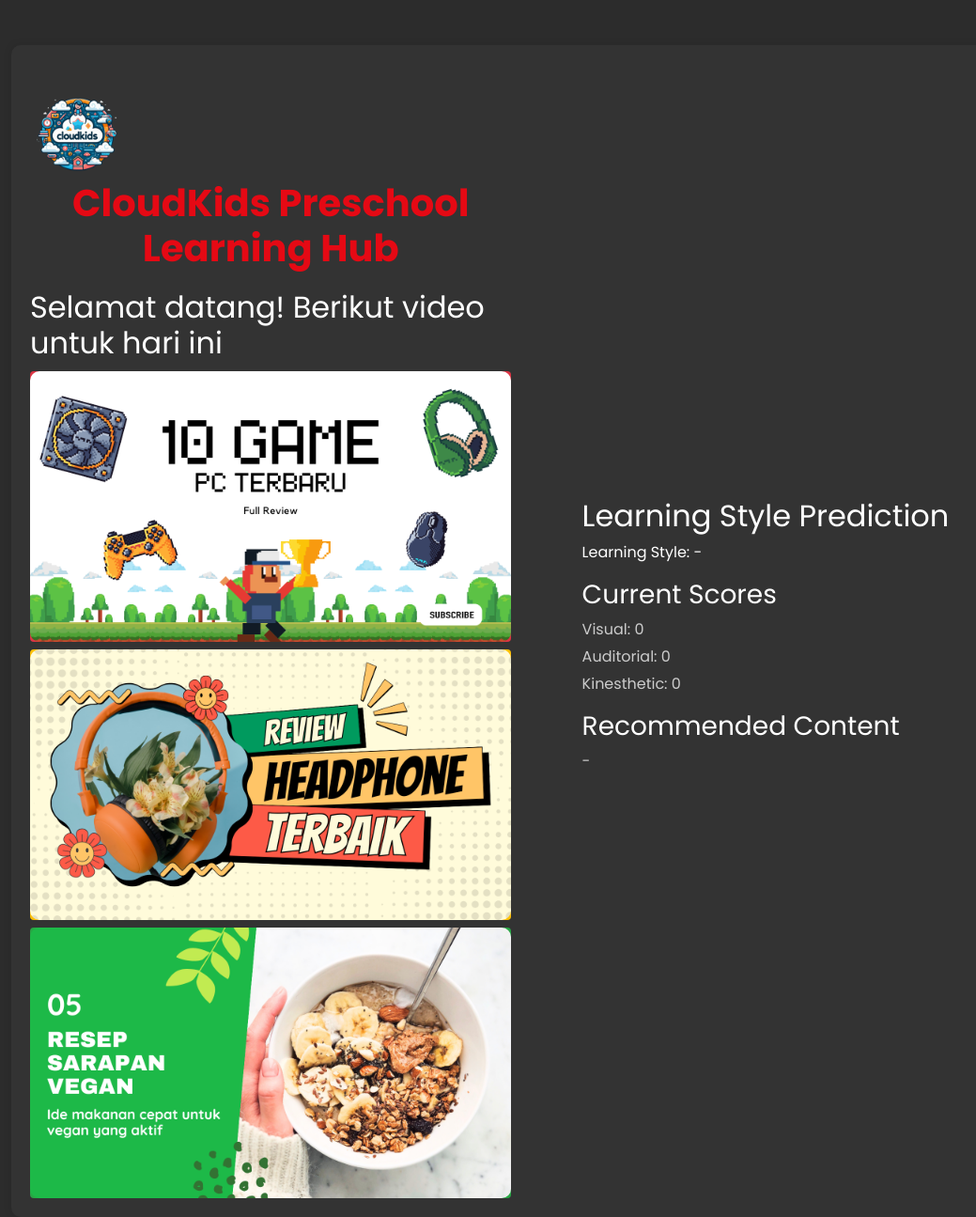
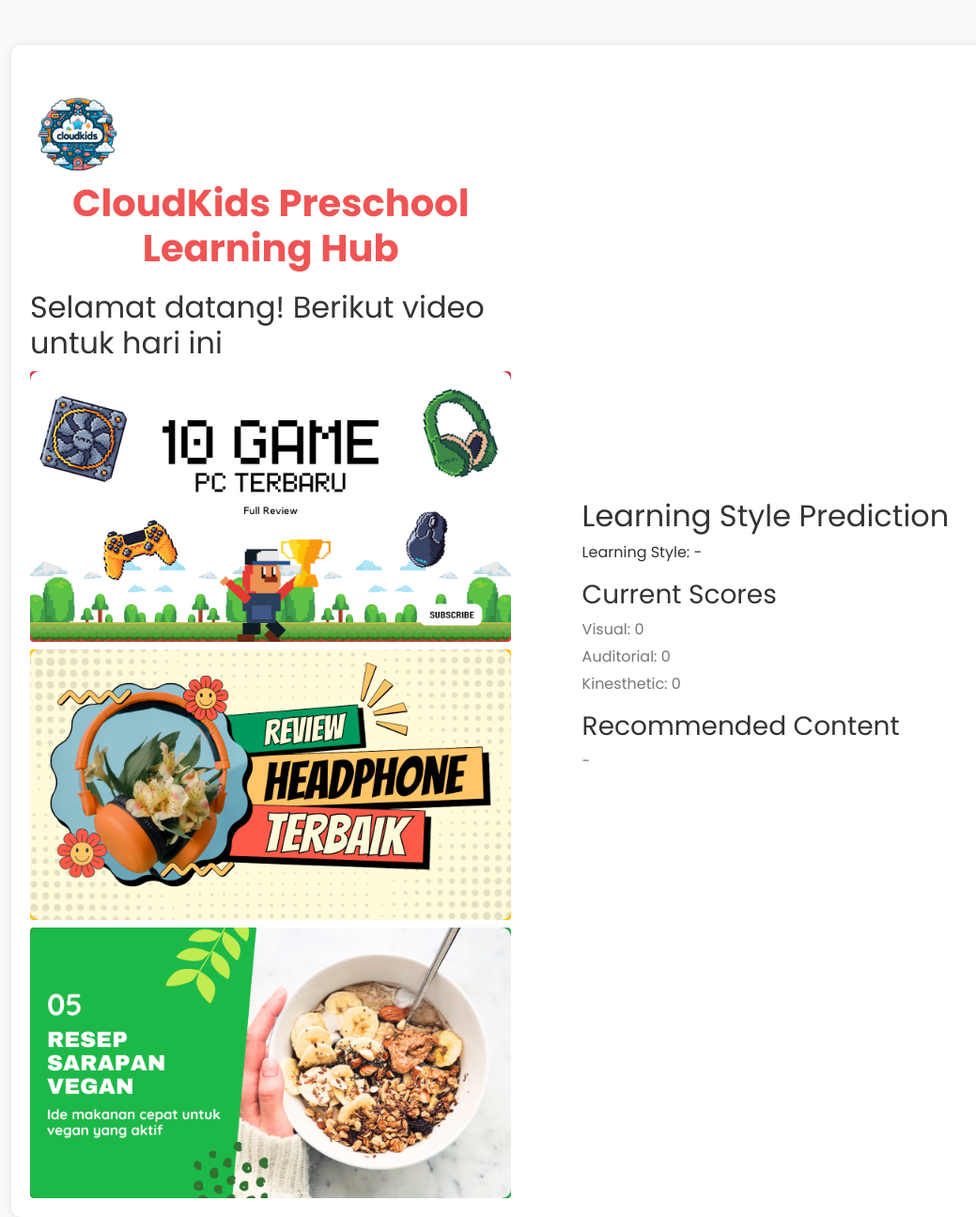
Before and after one commit to aryaveda/Capstone, a Flask app: page / in a window 1280 px wide. Shown: the whole page at 94% size, without its empty margins (58-1097 px from the left). Run offline with Flask 3, Linux system fonts and the light colour scheme; some libraries are stand-ins or nearby versions.

Commit message:
change color

```diff
--- a/templates/index.html
+++ b/templates/index.html
@@ -9,13 +9,13 @@
     <link rel="stylesheet" href="https://fonts.googleapis.com/css2?family=Poppins:wght@400;700&display=swap"> <!-- Add Poppins font -->
     <style>
         body {
-            background-color: #2c2c2c; /* Darker background color */
-            color: #fff; /* Text color */
+            background-color: #f9f9f9; /* Lighter background color */
+            color: #333; /* Text color */
             font-family: 'Poppins', sans-serif; /* Use Poppins font */
         }
 
         .container {
-            background-color: #333; /* Dark background color */
+            background-color: #fff; /* White background color */
             box-shadow: 0 0 10px rgba(0, 0, 0, 0.1);
             border-radius: 10px;
             padding: 20px;
@@ -39,7 +39,7 @@
         }
 
         h1 {
-            color: #e50914; /* Netflix red color */
+            color: #f05454; /* Light Red color */
             font-weight: bold; /* Make the title bold */
             margin-bottom: 20px; /* Add space between the title and content */
             text-align: center; /* Center the title */
@@ -66,7 +66,7 @@
         #currentScores {
             list-style-type: none;
             padding: 0;
-            color: #ccc; /* Light text color for recommendation and scores */
+            color: #777; /* Light text color for recommendation and scores */
         }
 
         #recommendation li,
@@ -83,13 +83,13 @@
             <img class="cloudkids-logo" src="{{ url_for('static', filename='assets/logo.png') }}" alt="CloudKids Logo Placeholder">
             <h1>CloudKids Preschool Learning Hub</h1>
             <h2>Selamat datang! Berikut video untuk hari ini</h2>
-            <button id="content1" class="btn btn-danger btn-block content-button"> <!-- Use a red button for more contrast -->
+            <button id="content1" class="btn btn-danger btn-block content-button"> <!-- Use a light red button for more contrast -->
                 <img src="{{ url_for('static', filename='assets/1.png') }}" alt="Content 1">
             </button>
-            <button id="content2" class="btn btn-warning btn-block content-button"> <!-- Use a yellow button for more contrast -->
+            <button id="content2" class="btn btn-warning btn-block content-button"> <!-- Use a light orange button for more contrast -->
                 <img src="{{ url_for('static', filename='assets/2.png') }}" alt="Content 2">
             </button>
-            <button id="content3" class="btn btn-success btn-block content-button"> <!-- Use a green button for more contrast -->
+            <button id="content3" class="btn btn-success btn-block content-button"> <!-- Use a light green button for more contrast -->
                 <img src="{{ url_for('static', filename='assets/3.png') }}" alt="Content 3">
             </button>
         </div>
```
